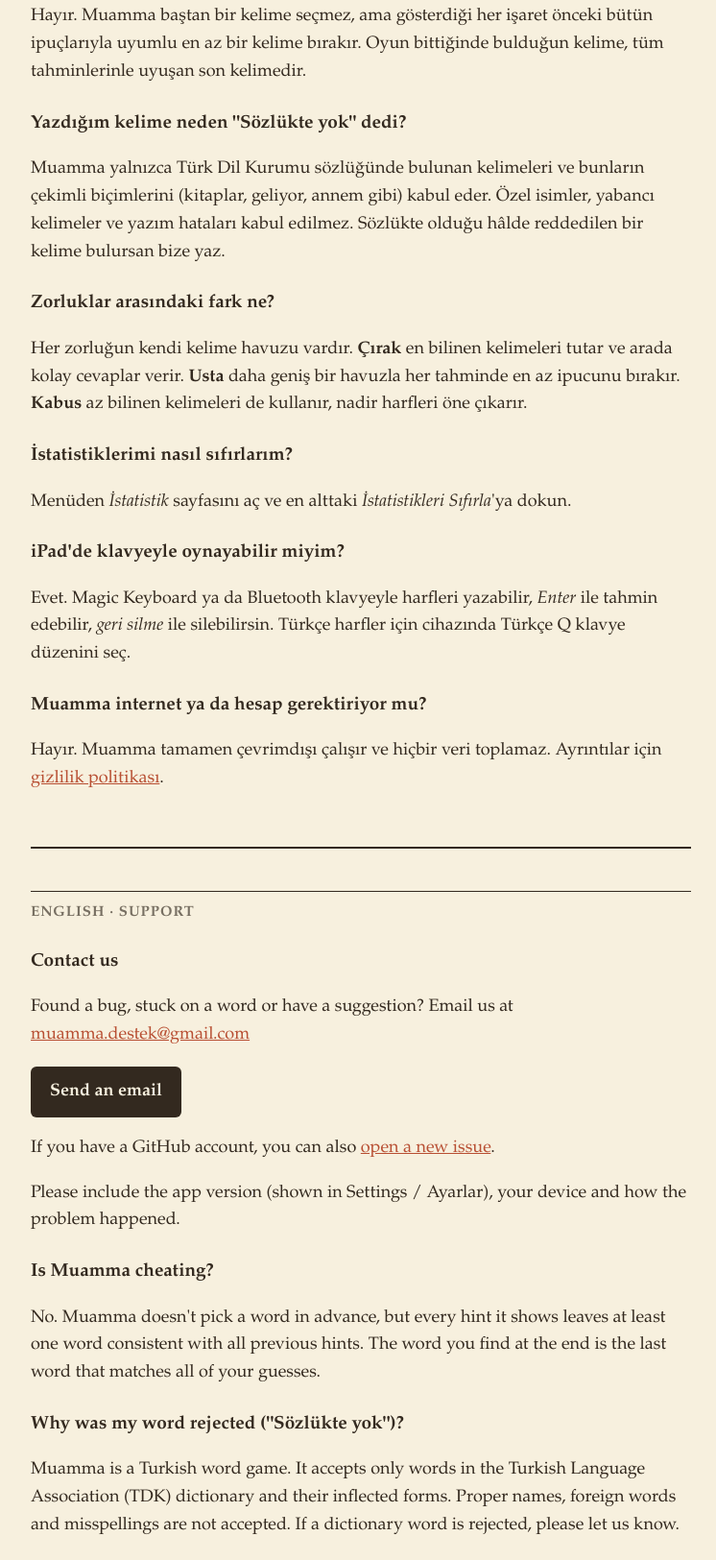
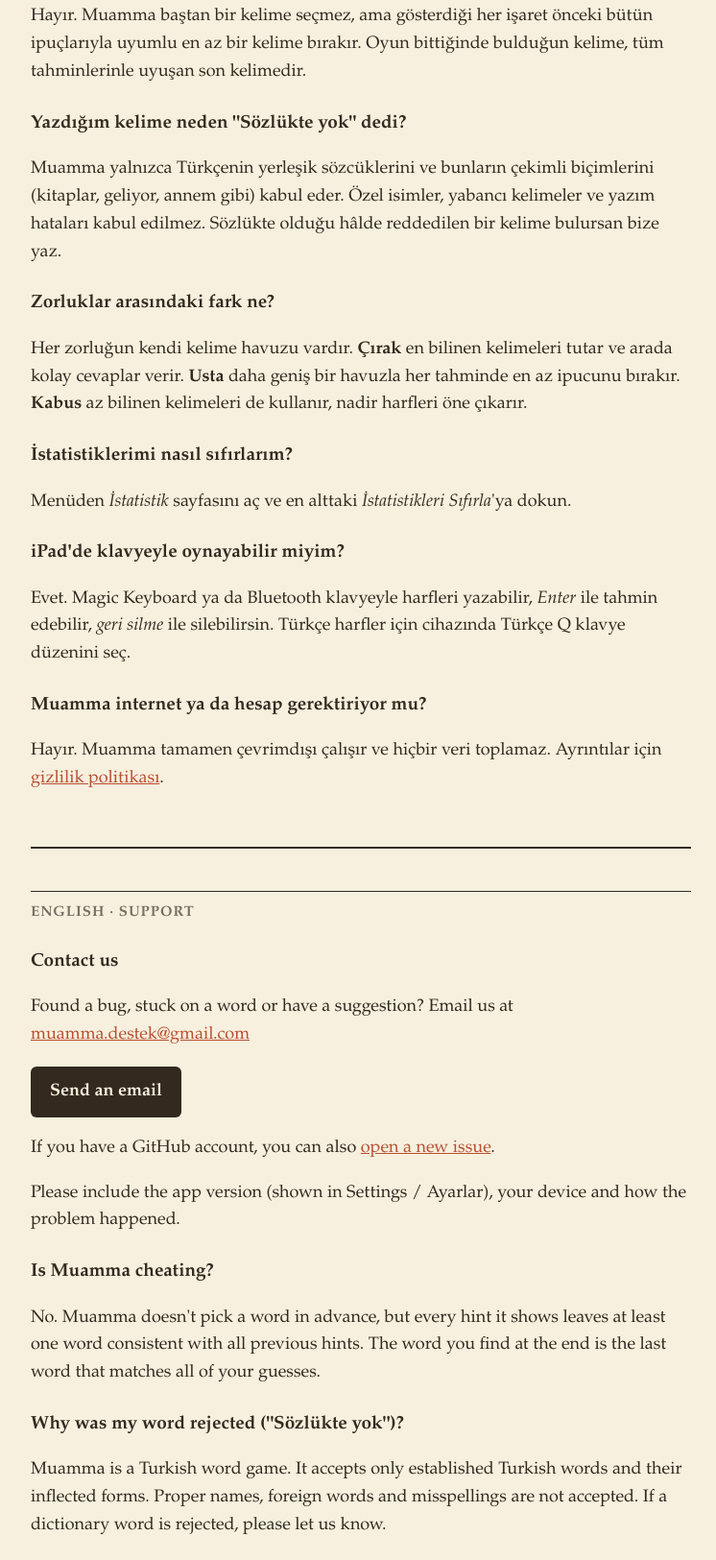
Before and after one commit to tekinali/muamma, a plain HTML site: page destek.html in a window 1280 px wide. Shown: the part 639-2264 px from the top of the page at 96% size, without its empty margins (264-1010 px from the left). Drawn offline with Linux system fonts and the light colour scheme.

Commit message:
Kurum adı metinlerden kaldırıldı

```diff
--- a/destek.html
+++ b/destek.html
@@ -35,7 +35,7 @@
 
   <h3>Yazdığım kelime neden "Sözlükte yok" dedi?</h3>
   <p>
-    Muamma yalnızca Türk Dil Kurumu sözlüğünde bulunan kelimeleri ve bunların çekimli biçimlerini
+    Muamma yalnızca Türkçenin yerleşik sözcüklerini ve bunların çekimli biçimlerini
     (kitaplar, geliyor, annem gibi) kabul eder. Özel isimler, yabancı kelimeler ve yazım hataları kabul edilmez.
     Sözlükte olduğu hâlde reddedilen bir kelime bulursan bize yaz.
   </p>
@@ -83,7 +83,7 @@
 
     <h3>Why was my word rejected ("Sözlükte yok")?</h3>
     <p>
-      Muamma is a Turkish word game. It accepts only words in the Turkish Language Association (TDK) dictionary and
+      Muamma is a Turkish word game. It accepts only established Turkish words and
       their inflected forms. Proper names, foreign words and misspellings are not accepted. If a dictionary word is
       rejected, please let us know.
     </p>
```
Also changed, not shown: kosullar.html (+2 -2 lines).
